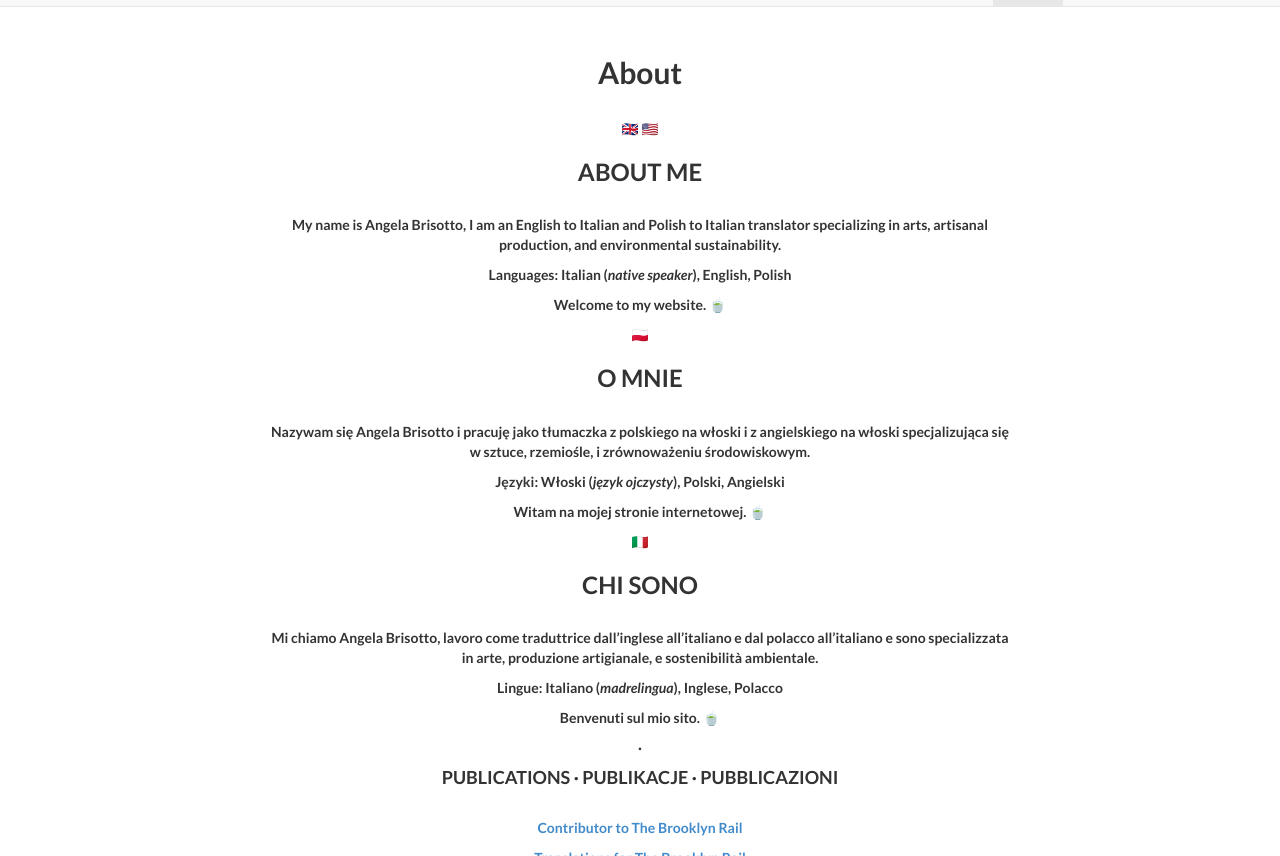
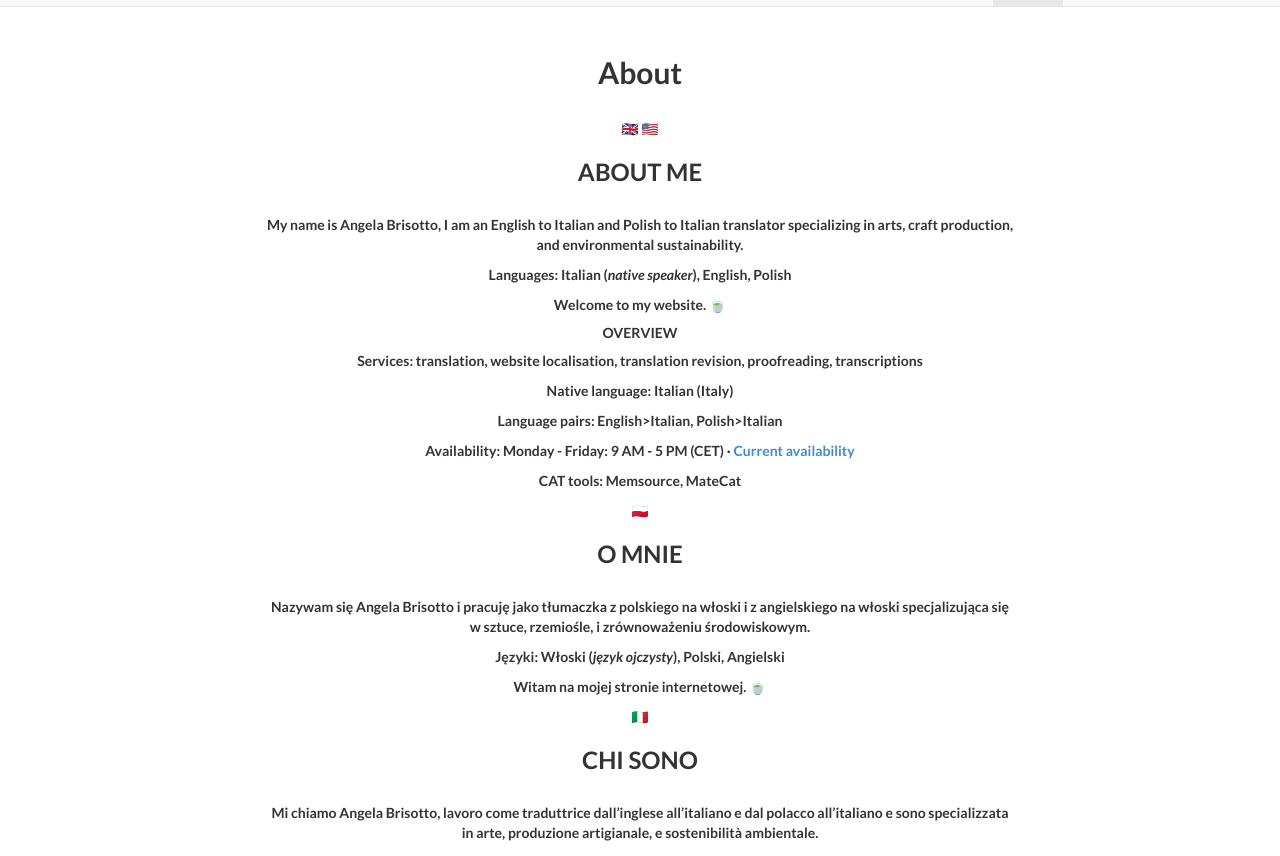
Before and after one commit to angelatiliatranslations/tiliatranslations.github.io, a Jekyll site: the page built from index.html, in a window 1280 px wide and 900 px high, scrolled down 764 px, cut to the strip 44-900 px from the top of the window. Built offline with Jekyll 4.4.1, drawn with Linux system fonts in a browser that asks for light colours.

Commit message:
Update about.html

```diff
--- a/_includes/about.html
+++ b/_includes/about.html
@@ -10,7 +10,7 @@
                 </p>
                    <h3>ABOUT ME</h3>
                 <br>
-                <p>My name is Angela Brisotto, I am an English to Italian and Polish to Italian translator specializing in arts, artisanal production, and environmental sustainability.
+                <p>My name is Angela Brisotto, I am an English to Italian and Polish to Italian translator specializing in arts, craft production, and environmental sustainability.
                     </p>
                 <p>
                     <strong>Languages</strong>: Italian (<em>native speaker</em>), English, Polish
@@ -18,6 +18,34 @@
                 <p>
                     Welcome to my website. 🍵
 </p>
+                <h5>OVERVIEW</h5>
+
+
+  <tr>
+   <td><strong>Services</strong>: translation, website localisation, translation revision, proofreading, transcriptions
+</p>
+   </td>
+  </tr>
+  <tr>
+   <td><strong>Native language</strong>: Italian (Italy)
+</p>
+   </td>
+  </tr>
+  <tr>
+   <td><strong>Language pairs</strong>: English>Italian, Polish>Italian
+</p>
+   </td>
+  </tr>
+  <tr>
+   <td><strong>Availability</strong>: Monday - Friday: 9 AM - 5 PM (CET) · <a href="http://www.proz.com/translator/2997713">Current availability</a>
+</p>
+   </td>
+  </tr>
+  <tr>
+   <td><strong>CAT tools</strong>: Memsource, MateCat
+</p>
+   </td>
+  </tr>
             <p>
                 &#127477;&#127473;
                 </p>
```
